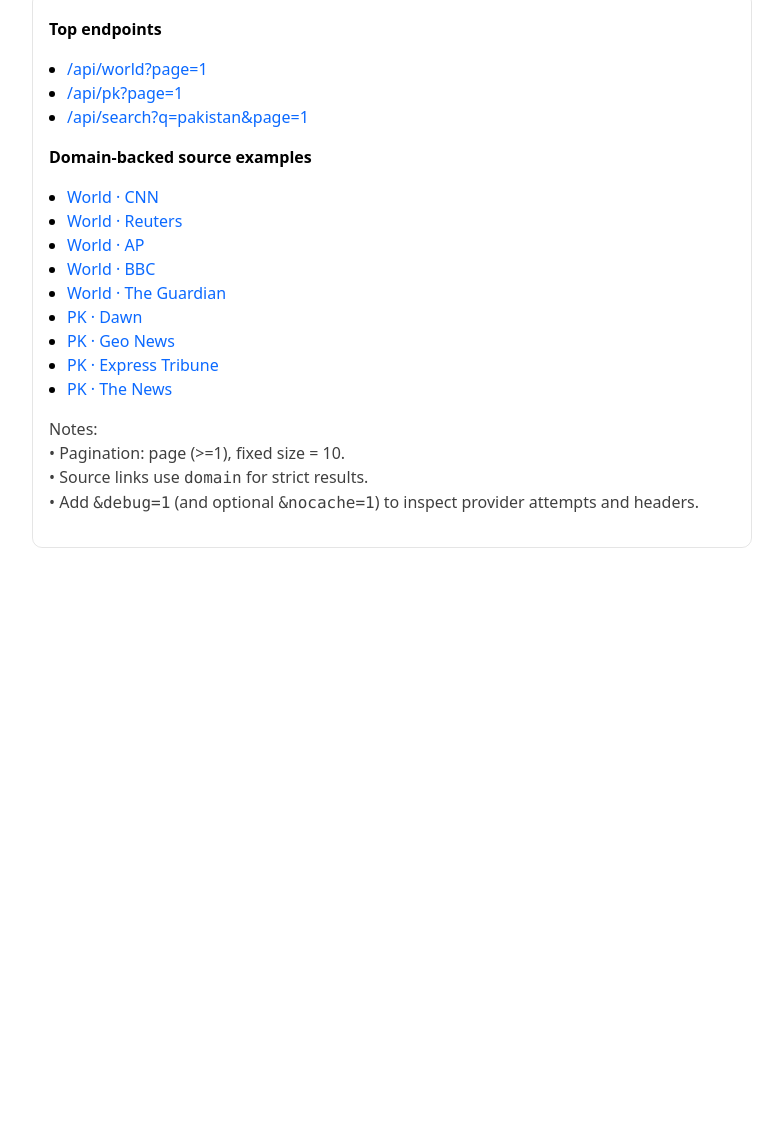
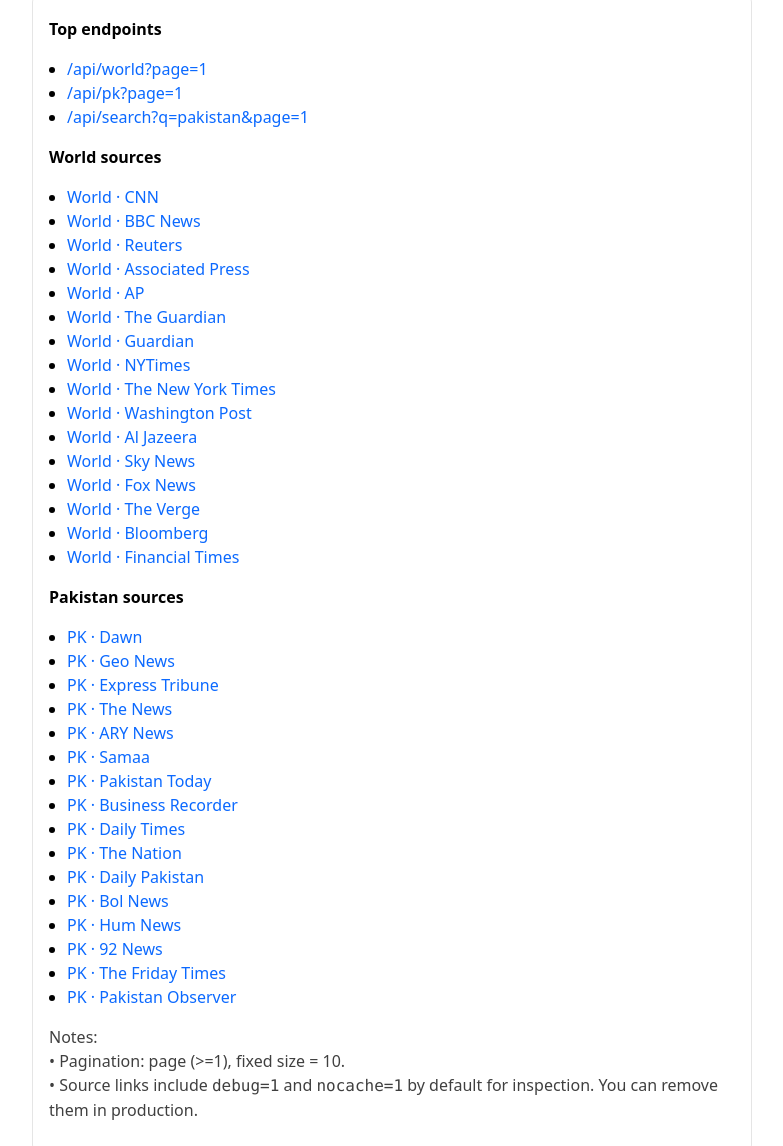
Before and after one commit to pakdevs/tribune-server, a website: page index.html in a window 1280 px wide. Shown: the part 134-1280 px from the top of the page, without its empty margins (248-1031 px from the left). Before the commit the page ends 800 px from the top, so only its background shows below. Drawn offline with Linux system fonts and the light colour scheme.

Commit message:
webz...89

```diff
--- a/index.html
+++ b/index.html
@@ -69,62 +69,211 @@
           </li>
         </ul>
 
-        <p><strong>Domain-backed source examples</strong></p>
+        <p><strong>World sources</strong></p>
         <ul>
           <li>
-            <a href="https://tribune-server.vercel.app/api/world/source/cnn?domain=cnn.com"
+            <a
+              href="https://tribune-server.vercel.app/api/world/source/cnn?domain=cnn.com&page=1&debug=1&nocache=1"
               >World · CNN</a
             >
           </li>
           <li>
-            <a href="https://tribune-server.vercel.app/api/world/source/reuters?domain=reuters.com"
+            <a
+              href="https://tribune-server.vercel.app/api/world/source/bbc-news?domain=bbc.com&page=1&debug=1&nocache=1"
+              >World · BBC News</a
+            >
+          </li>
+          <li>
+            <a
+              href="https://tribune-server.vercel.app/api/world/source/reuters?domain=reuters.com&page=1&debug=1&nocache=1"
               >World · Reuters</a
             >
           </li>
           <li>
-            <a href="https://tribune-server.vercel.app/api/world/source/ap?domain=apnews.com"
+            <a
+              href="https://tribune-server.vercel.app/api/world/source/associated-press?domain=apnews.com&page=1&debug=1&nocache=1"
+              >World · Associated Press</a
+            >
+          </li>
+          <li>
+            <a
+              href="https://tribune-server.vercel.app/api/world/source/ap?domain=apnews.com&page=1&debug=1&nocache=1"
               >World · AP</a
             >
           </li>
           <li>
-            <a href="https://tribune-server.vercel.app/api/world/source/bbc-news?domain=bbc.com"
-              >World · BBC</a
+            <a
+              href="https://tribune-server.vercel.app/api/world/source/the-guardian?domain=theguardian.com&page=1&debug=1&nocache=1"
+              >World · The Guardian</a
             >
           </li>
           <li>
             <a
-              href="https://tribune-server.vercel.app/api/world/source/the-guardian?domain=theguardian.com"
-              >World · The Guardian</a
+              href="https://tribune-server.vercel.app/api/world/source/guardian?domain=theguardian.com&page=1&debug=1&nocache=1"
+              >World · Guardian</a
             >
           </li>
           <li>
-            <a href="https://tribune-server.vercel.app/api/pk/source/dawn?domain=dawn.com"
+            <a
+              href="https://tribune-server.vercel.app/api/world/source/nytimes?domain=nytimes.com&page=1&debug=1&nocache=1"
+              >World · NYTimes</a
+            >
+          </li>
+          <li>
+            <a
+              href="https://tribune-server.vercel.app/api/world/source/the-new-york-times?domain=nytimes.com&page=1&debug=1&nocache=1"
+              >World · The New York Times</a
+            >
+          </li>
+          <li>
+            <a
+              href="https://tribune-server.vercel.app/api/world/source/washington-post?domain=washingtonpost.com&page=1&debug=1&nocache=1"
+              >World · Washington Post</a
+            >
+          </li>
+          <li>
+            <a
+              href="https://tribune-server.vercel.app/api/world/source/al-jazeera?domain=aljazeera.com&page=1&debug=1&nocache=1"
+              >World · Al Jazeera</a
+            >
+          </li>
+          <li>
+            <a
+              href="https://tribune-server.vercel.app/api/world/source/sky-news?domain=news.sky.com&page=1&debug=1&nocache=1"
+              >World · Sky News</a
+            >
+          </li>
+          <li>
+            <a
+              href="https://tribune-server.vercel.app/api/world/source/fox-news?domain=foxnews.com&page=1&debug=1&nocache=1"
+              >World · Fox News</a
+            >
+          </li>
+          <li>
+            <a
+              href="https://tribune-server.vercel.app/api/world/source/the-verge?domain=theverge.com&page=1&debug=1&nocache=1"
+              >World · The Verge</a
+            >
+          </li>
+          <li>
+            <a
+              href="https://tribune-server.vercel.app/api/world/source/bloomberg?domain=bloomberg.com&page=1&debug=1&nocache=1"
+              >World · Bloomberg</a
+            >
+          </li>
+          <li>
+            <a
+              href="https://tribune-server.vercel.app/api/world/source/financial-times?domain=ft.com&page=1&debug=1&nocache=1"
+              >World · Financial Times</a
+            >
+          </li>
+        </ul>
+
+        <p><strong>Pakistan sources</strong></p>
+        <ul>
+          <li>
+            <a
+              href="https://tribune-server.vercel.app/api/pk/source/dawn?domain=dawn.com&page=1&debug=1&nocache=1"
               >PK · Dawn</a
             >
           </li>
           <li>
-            <a href="https://tribune-server.vercel.app/api/pk/source/geo-news?domain=geo.tv"
+            <a
+              href="https://tribune-server.vercel.app/api/pk/source/geo-news?domain=geo.tv&page=1&debug=1&nocache=1"
               >PK · Geo News</a
             >
           </li>
           <li>
             <a
-              href="https://tribune-server.vercel.app/api/pk/source/express-tribune?domain=tribune.com.pk"
+              href="https://tribune-server.vercel.app/api/pk/source/express-tribune?domain=tribune.com.pk&page=1&debug=1&nocache=1"
               >PK · Express Tribune</a
             >
           </li>
           <li>
-            <a href="https://tribune-server.vercel.app/api/pk/source/the-news?domain=thenews.com.pk"
+            <a
+              href="https://tribune-server.vercel.app/api/pk/source/the-news?domain=thenews.com.pk&page=1&debug=1&nocache=1"
               >PK · The News</a
+            >
+          </li>
+          <li>
+            <a
+              href="https://tribune-server.vercel.app/api/pk/source/ary-news?domain=arynews.tv&page=1&debug=1&nocache=1"
+              >PK · ARY News</a
+            >
+          </li>
+          <li>
+            <a
+              href="https://tribune-server.vercel.app/api/pk/source/samaa?domain=samaa.tv&page=1&debug=1&nocache=1"
+              >PK · Samaa</a
+            >
+          </li>
+          <li>
+            <a
+              href="https://tribune-server.vercel.app/api/pk/source/pakistan-today?domain=pakistantoday.com.pk&page=1&debug=1&nocache=1"
+              >PK · Pakistan Today</a
+            >
+          </li>
+          <li>
+            <a
+              href="https://tribune-server.vercel.app/api/pk/source/brecorder?domain=brecorder.com&page=1&debug=1&nocache=1"
+              >PK · Business Recorder</a
+            >
+          </li>
+          <li>
+            <a
+              href="https://tribune-server.vercel.app/api/pk/source/daily-times?domain=dailytimes.com.pk&page=1&debug=1&nocache=1"
+              >PK · Daily Times</a
+            >
+          </li>
+          <li>
+            <a
+              href="https://tribune-server.vercel.app/api/pk/source/nation?domain=nation.com.pk&page=1&debug=1&nocache=1"
+              >PK · The Nation</a
+            >
+          </li>
+          <li>
+            <a
+              href="https://tribune-server.vercel.app/api/pk/source/daily-pakistan?domains=dailypakistan.com.pk,en.dailypakistan.com.pk&page=1&debug=1&nocache=1"
+              >PK · Daily Pakistan</a
+            >
+          </li>
+          <li>
+            <a
+              href="https://tribune-server.vercel.app/api/pk/source/bol-news?domain=bolnews.com&page=1&debug=1&nocache=1"
+              >PK · Bol News</a
+            >
+          </li>
+          <li>
+            <a
+              href="https://tribune-server.vercel.app/api/pk/source/hum-news?domain=humnews.pk&page=1&debug=1&nocache=1"
+              >PK · Hum News</a
+            >
+          </li>
+          <li>
+            <a
+              href="https://tribune-server.vercel.app/api/pk/source/92-news?domain=92news.com.pk&page=1&debug=1&nocache=1"
+              >PK · 92 News</a
+            >
+          </li>
+          <li>
+            <a
+              href="https://tribune-server.vercel.app/api/pk/source/friday-times?domain=thefridaytimes.com&page=1&debug=1&nocache=1"
+              >PK · The Friday Times</a
+            >
+          </li>
+          <li>
+            <a
+              href="https://tribune-server.vercel.app/api/pk/source/pak-observer?domain=pakobserver.net&page=1&debug=1&nocache=1"
+              >PK · Pakistan Observer</a
             >
           </li>
         </ul>
 
         <p class="muted">
           Notes:
-          <br />• Pagination: page (>=1), fixed size = 10. <br />• Source links use
-          <code>domain</code> for strict results. <br />• Add <code>&debug=1</code> (and optional
-          <code>&nocache=1</code>) to inspect provider attempts and headers.
+          <br />• Pagination: page (>=1), fixed size = 10. <br />• Source links include
+          <code>debug=1</code> and <code>nocache=1</code> by default for inspection. You can remove
+          them in production.
         </p>
       </div>
     </div>
```
